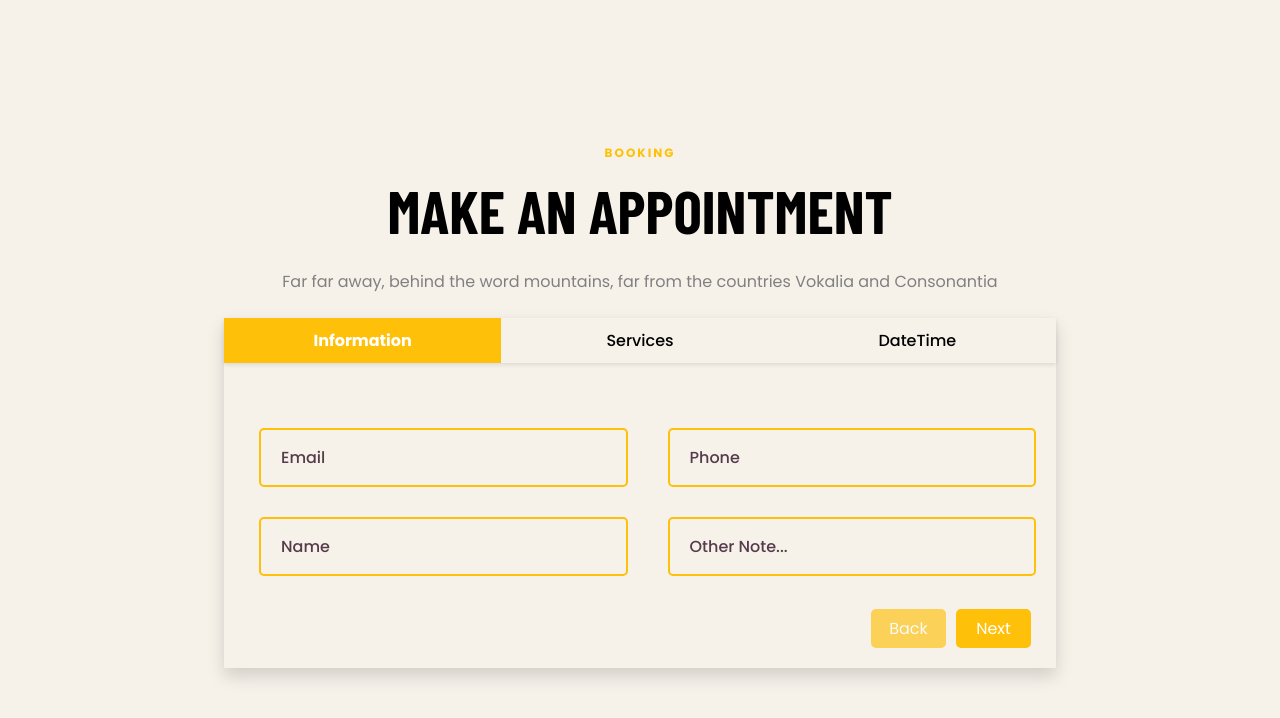
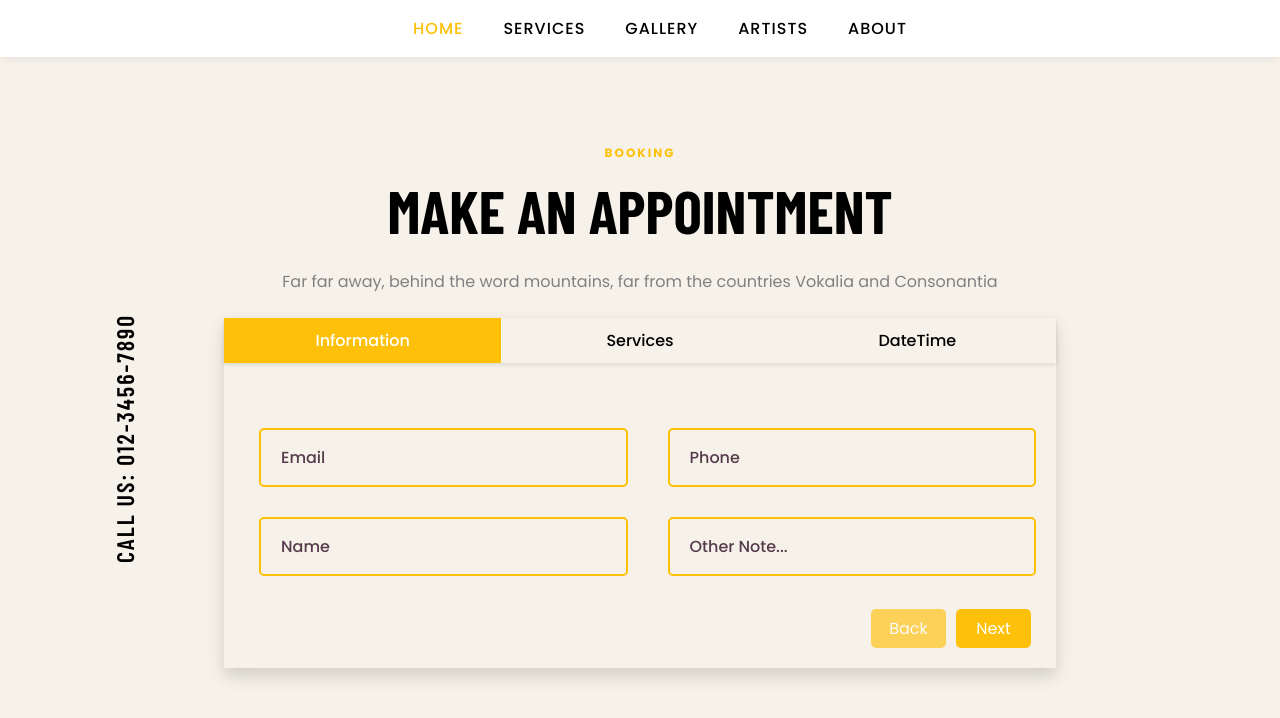
Before and after one commit to ITEC-Group-DPT/barberino_fe, a React (Create React App) app: page / in a window 1280 px wide. Shown: the top 718 px of the page. Built offline with nearby package versions, Linux system fonts and the light colour scheme.

Commit message:
Complete navigation header

```diff
--- a/src/component/bookingStep/bookingForm.scss
+++ b/src/component/bookingStep/bookingForm.scss
@@ -17,6 +17,7 @@
     border: 0;
     font-weight: 600;
     padding: 10px 0;
+
     background: #f6f2ea;
     color: black;
     font-size: 16px;
--- a/src/component/bookingStep/bookingHeader.jsx
+++ b/src/component/bookingStep/bookingHeader.jsx
@@ -3,7 +3,6 @@ import React from "react";
 const activeStepStyle = {
   background: "#ffc009",
   color: "white",
-  fontWeight: "bold",
 };
 
 const BookingHeader = ({ data, setActive, active }) => {
--- /dev/null
+++ b/src/component/header/header.scss
@@ -0,0 +1,33 @@
+@import "../../library";
+
+.header {
+  box-shadow: 0 0 10px 0 rgb(0 0 0 / 10%);
+  padding: 16px 0;
+  position: absolute;
+  top: 0;
+  width: 100%;
+  background: white;
+
+  @include element("content") {
+    list-style-type: none;
+    display: flex;
+    justify-content: center;
+    margin: 0;
+  }
+
+  @include element("title") {
+    margin: 0 20px;
+    text-transform: uppercase;
+    font-weight: 500;
+    font-size: 16px;
+    cursor: pointer;
+    letter-spacing: 1px;
+
+    &:hover {
+      color: $orange;
+    }
+    @include modifier("active") {
+      color: $orange;
+    }
+  }
+}
--- /dev/null
+++ b/src/component/header/index.jsx
@@ -0,0 +1,18 @@
+import React from "react";
+import "./header.scss";
+
+const navTitle = ["Services", "Gallery", "Artists", "About"];
+const Header = () => {
+  return (
+    <div className="header">
+      <ul className="header__content">
+        <li className="header__title header__title--active">Home</li>
+        {navTitle.map((item) => (
+          <li className="header__title">{item}</li>
+        ))}
+      </ul>
+    </div>
+  );
+};
+
+export default Header;
--- a/src/index.scss
+++ b/src/index.scss
@@ -7,6 +7,7 @@ h3,
 p,
 input,
 select,
-button {
+button,
+li {
   font-family: "Poppins";
 }
--- a/src/layout/home.jsx
+++ b/src/layout/home.jsx
@@ -1,9 +1,13 @@
 import React from "react";
 import Stepper from "../component/bookingStep";
+import Header from "../component/header";
 import "./home.scss";
 
 const App = () => {
   return (
+    <>
+      <Header />
+      <p className="callUs">CALL US: 012-3456-7890</p>
       <div className="container">
         <h3 className="subHeading">Booking</h3>
         <h2 className="heading">Make an appointment</h2>
@@ -13,6 +17,7 @@ const App = () => {
         </p>
         <Stepper />
       </div>
+    </>
   );
 };
 
--- a/src/layout/home.scss
+++ b/src/layout/home.scss
@@ -32,3 +32,14 @@
   color: #808080;
   margin-bottom: 24px;
 }
+
+.callUs {
+  transform: rotate(270deg);
+  position: absolute;
+  top: 50%;
+  text-transform: uppercase;
+  font-weight: 500;
+  letter-spacing: 2px;
+  font-size: 24px;
+  font-family: "Barlow Condensed", sans-serif;
+}
```
Lines whose indentation alone changed are shown as unchanged.
